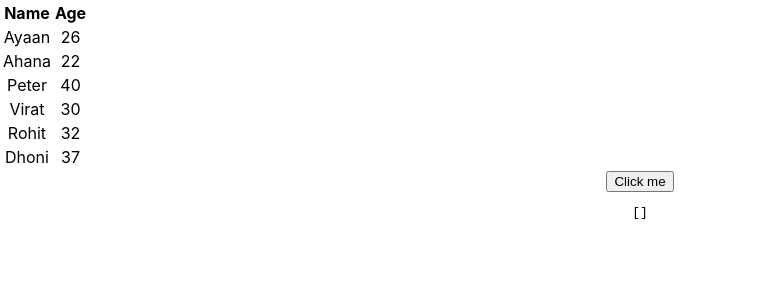
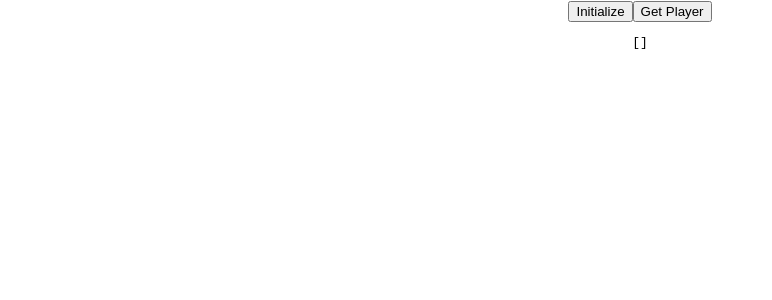
Before and after one commit to keith-walker/hockeystattracker, a React (Create React App) app: page / in a window 1280 px wide. Shown: the top 300 px of the page, without its empty margins (0-772 px from the left). Built offline with nearby package versions, Linux system fonts and the light colour scheme.

Commit message:
Added initializing hashmap of player name and player keys

```diff
--- a/package.json
+++ b/package.json
@@ -7,6 +7,7 @@
     "@testing-library/react": "^11.2.7",
     "@testing-library/user-event": "^12.8.3",
     "axios": "^0.21.4",
+    "hashmap": "^2.4.0",
     "react": "^17.0.2",
     "react-dom": "^17.0.2",
     "react-scripts": "4.0.3",
--- a/src/App.js
+++ b/src/App.js
@@ -2,17 +2,44 @@ import "./App.css";
 import axios from "axios";
 import { useState } from "react";
 import { BasicTable } from "./table";
+import HashMap from "hashmap";
 
-const API_URL =
+const getPlayerStats =
   "https://statsapi.web.nhl.com/api/v1/people/8474141/stats?stats=statsSingleSeason&season=20202021";
+
+const getTeamsAndRosters =
+  "https://statsapi.web.nhl.com/api/v1/teams?expand=team.roster";
 
 function App() {
   const [data, setData] = useState([]);
+  const [cachedData, cacheData] = useState([]);
 
   let apiCall = async () => {
     try {
-      let data = await axios.get(API_URL);
+      let data = await axios.get(getPlayerStats);
       setData(data.data.stats[0].splits[0]);
+    } catch (err) {
+      console.log(err);
+    }
+  };
+
+  let init = async () => {
+    try {
+      let cachedData = await axios.get(getTeamsAndRosters);
+      let teams = cachedData.data.teams;
+      let initMap = new HashMap();
+      //teams is an array, loop through this and to teams.roster.roster
+      //roster is also an array, loop through this array and access the .person element in each element and see if the .fullName matches the one we are looking for
+      //cache the roster[i].person.fullName as the key, and the roster[i].person as the value
+      for (let i = 0; i < teams.length; i++) {
+        let roster = teams[i].roster.roster;
+        for (let j = 0; j < roster.length; j++) {
+          initMap.set(roster[j].person.fullName, roster[j].person);
+        }
+      }
+
+      console.log(initMap);
+      console.log(initMap.get("Aaron Dell"));
     } catch (err) {
       console.log(err);
     }
@@ -20,8 +47,9 @@ function App() {
 
   return (
     <div className="App">
-      <BasicTable />
-      <button onClick={apiCall}>Click me</button>
+      {/* <BasicTable /> */}
+      <button onClick={init}>Initialize</button>
+      <button onClick={apiCall}>Get Player</button>
       <pre> {JSON.stringify(data, null, 2)} </pre>
     </div>
   );
```
Also changed, not shown: 1 other file (tests, documents, lock files or other folders).
